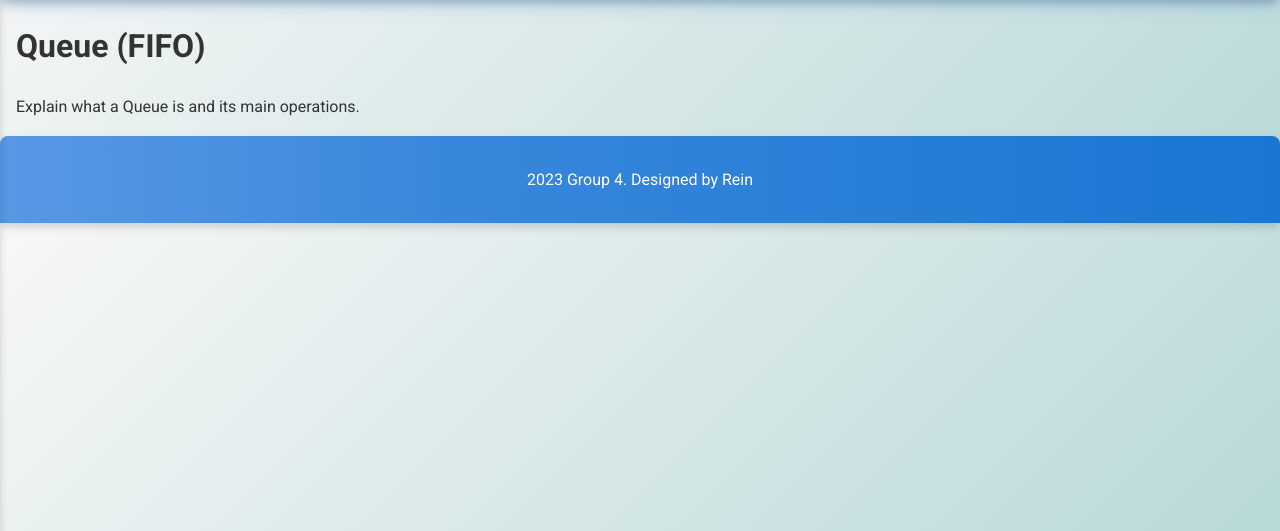
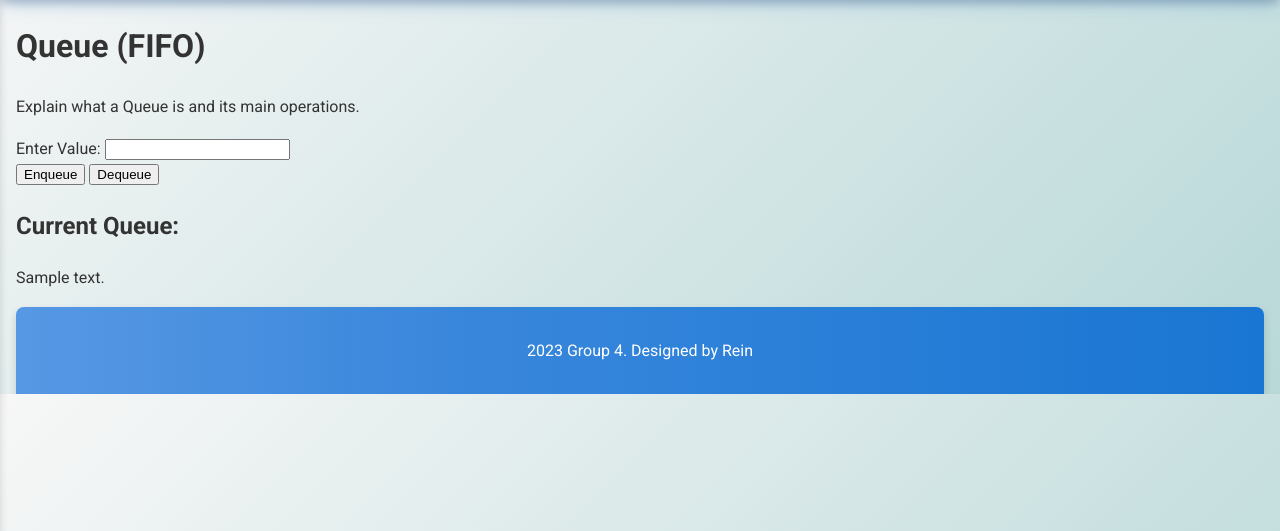
Before and after one commit to ZyS1b/DSA_Group4_LabExercise6, a Flask app: template templates/queue.html in a window 1280 px wide. Shown: the part 104-635 px from the top of the page. Run offline with Flask 3, Linux system fonts and the light colour scheme; the template is opened without the code that fills it: most values are stand-ins (such as "Sample title", 1, 10 or a date in 2020).

Commit message:
Created queue page

```diff
--- a/app.py
+++ b/app.py
@@ -18,8 +18,20 @@ def works():
 
 @app.route("/work/queue", methods=["GET", "POST"])
 def queue_work():
-    # Member #3
-    return render_template("queue.html")
+    global my_queue
+
+    if request.method == "POST":
+        action = request.form.get("action")
+        value = request.form.get("inputValue")
+
+        if action == "enqueue" and value:
+            my_queue.append(value)
+        elif action == "dequeue":
+            if my_queue:
+                my_queue.pop(0)
+
+    queue_contents = " <- ".join(my_queue) if my_queue else "[ empty ]"
+    return render_template("queue.html", queue_contents=queue_contents)
 
 @app.route("/work/deque", methods=["GET", "POST"])
 def deque_work():
--- a/templates/queue.html
+++ b/templates/queue.html
@@ -6,4 +6,19 @@
 <p class="lead">Explain what a Queue is and its main operations.</p>
 <!-- Member #3: Add form input for enqueue/dequeue and buttons -->
 <!-- Member #3: Add a section to display the current queue -->
+<div class="queue-section">
+    <form method="POST">
+        <div class="form-group">
+            <label for="inputValue">Enter Value:</label>
+            <input type="text" class="form-control" id="inputValue" name="inputValue" required>
+        </div>
+        <!-- Enqueue Button -->
+        <button type="submit" name="action" value="enqueue" class="btn btn-primary">Enqueue</button>
+        <!-- Dequeue Button -->
+        <button type="submit" name="action" value="dequeue" class="btn btn-danger">Dequeue</button>
+    </form>
+</div>
+<div class="current-queue">
+    <h2>Current Queue:</h2>
+    <p>{{ queue_contents }}</p>
 {% endblock %}
```
